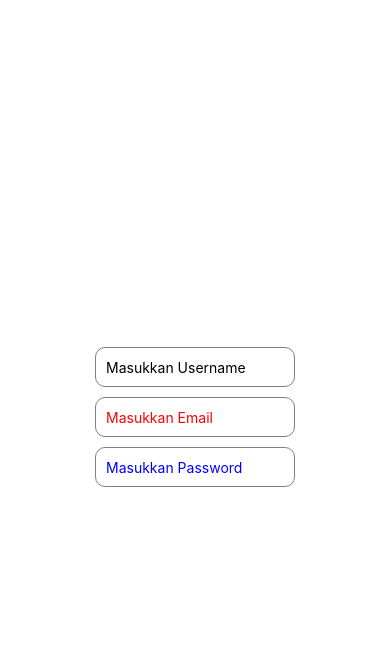
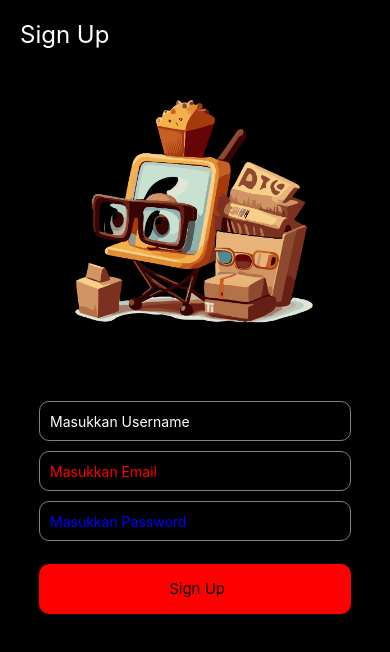
Before and after one commit to hainwar/Backend-Frontend-Lab1, a React Native app: screen / in a window 390 px wide. Shown: the top 652 px of the page. Built offline with nearby package versions, Linux system fonts and the light colour scheme.

Commit message:
Tugas ke...

```diff
--- a/App.js
+++ b/App.js
@@ -62,40 +62,67 @@
 
 // export default App;
 
-import { StyleSheet, Text, View, TextInput } from "react-native";
+import { StyleSheet, Text, View, TextInput, Image } from "react-native";
 import React from "react";
+import ButtonCustom from './assets/components/buttonCustum';
+import TextInputCustom from "./assets/components/textInput";
+
 
 const App = () => {
-  const TextInputCustom =({ name, color }) => {
-  return (
-      <TextInput
-      placeholder={`Masukkan ${name}`}
-      style={{
-        height:40,
-        width: 200,
-        borderColor: 'gray',
-        borderWidth: 1,
-        borderRadius: 10,
-        padding:10,
-        marginBottom: 10,
-        paddingLeft: 10,
-        color: color
-      }}
-      />
-  )
-}
-
 return (
   <View style={{
     flex:1,
-    justifyContent: 'center',
-    alignItems: 'center'
+    alignItems: 'center',
+    backgroundColor: 'black'
   }}>
-    <TextInputCustom name='Username' color='black' />
+    <View style={{
+      alignItems:'flex-start',
+      justifyContent:'flex-start',
+      width:'100%',
+      paddingLeft:20,
+      marginBottom:20,
+      marginTop:20
+    }}>
+      <Text style={{
+        color:'white',
+        fontSize:24
+      }}>Sign Up</Text>
+    </View>
+
+    <View style={{
+      flex:1,
+    }}>
+      <Image source={require('./assets/img/hero-1.png')} style={{
+        width:300,
+        height:300,
+        resizeMode:'contain'
+      }} />
+    </View>
+
+  <View style={{
+    flex:1,
+    alignItems:'center',
+    justifyContent:'center',
+    width:'100%',
+    top:20
+  }}>
+    <TextInputCustom name='Username' color='white' />
     <TextInputCustom name='Email' color='red' />
     <TextInputCustom name='Password' color='blue' />
   </View>
+
+  <View style={{
+    flex:1,
+    justifyContent:'flex-end',
+    alignItems:'center',
+    bottom:230,
+    width:'100%'
+  }}>
+    <ButtonCustom color='red' text='Sign Up' />
+  </View>
+  </View>
 )
+
 }
 
 export default App;
--- a/assets/components/buttonCustum.js
+++ b/assets/components/buttonCustum.js
@@ -5,15 +5,14 @@ const ButtonCustom = ({ color, text}) => {
     return (
       <View style={{
         backgroundColor: color,
-        width: 90,
+        width: '80%',
         height: 50,
-        borderRadius: 20,
+        borderRadius: 10,
         justifyContent: 'center'
       }}>
         <Text style={{
           textAlign: 'center',
-          color: 'white',
-          fontSize:20
+          fontSize:15
         }}> {text}
 
         </Text>
--- /dev/null
+++ b/assets/components/textInput.js
@@ -0,0 +1,23 @@
+import React from "react";
+import { TextInput } from "react-native";
+
+const TextInputCustom =({ name, color }) => {
+    return (
+        <TextInput
+        placeholder={`Masukkan ${name}`}
+        style={{
+          height:40,
+          width: '80%',
+          borderColor: 'gray',
+          borderWidth: 1,
+          borderRadius: 10,
+          padding:10,
+          marginBottom: 10,
+          paddingLeft: 10,
+          color: color,
+        }}
+        />
+    )
+  }
+
+  export default TextInputCustom
```
Also changed, not shown: assets/img/hero-1.png (added).
